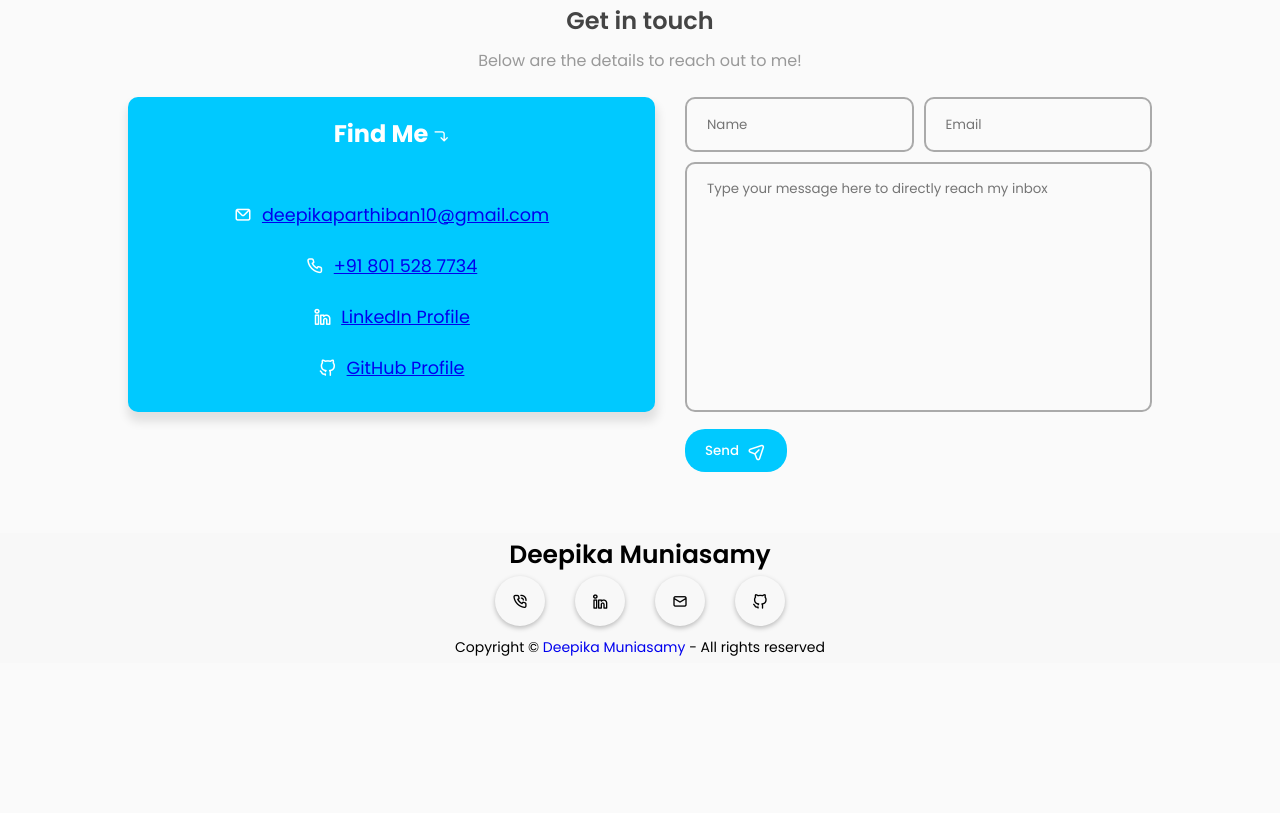
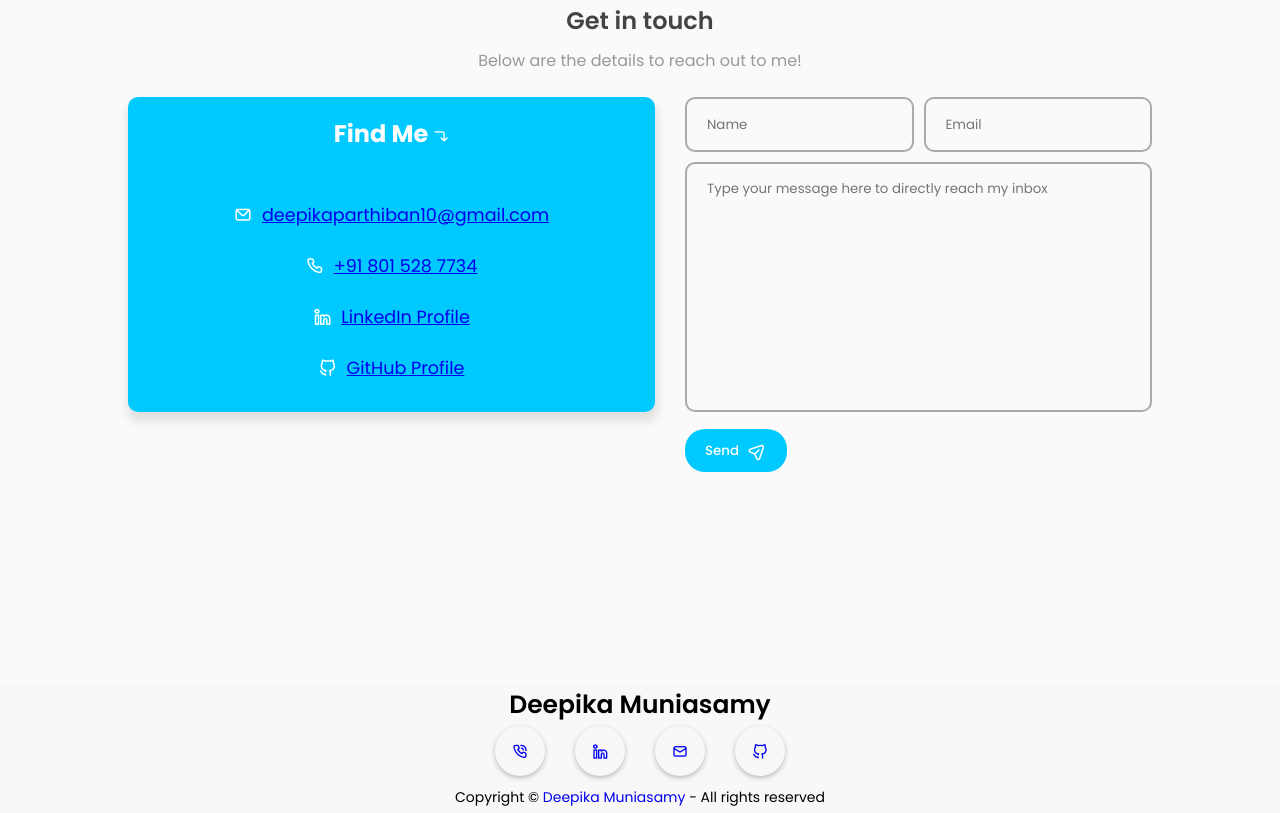
Before and after one commit to m-deepika-data/portfolio-website, a plain HTML site: page index.html in a window 1280 px wide. Shown: the part 3734-4547 px from the top of the page. Before the commit the page ends 4417 px from the top, so only its background shows below. Drawn offline with nearby package versions, Linux system fonts and the light colour scheme.

Commit message:
Footer section fied

```diff
--- a/index.html
+++ b/index.html
@@ -318,6 +318,7 @@
           <div class="project-desc">A comprehensive Power BI dashboard built for AtliQ Hardwares to track sales, finance, marketing, supply chain, and forecast accuracy—enabling data-driven decisions across the organization.</div>
           <div class="project-buttons">
             <a href="https://www.linkedin.com/feed/update/urn:li:activity:7238998418734358529/" target="_blank">View Project Engagement</a>
+            <a href="https://app.powerbi.com/view?r=eyJrIjoiYjQ3NzM0ODctOTEyYi00MmQxLWJjNDMtYTFhOWZjNzA5MDNiIiwidCI6ImM2ZTU0OWIzLTVmNDUtNDAzMi1hYWU5LWQ0MjQ0ZGM1YjJjNCJ9" target="_blank">View Project</a>
             <a href="https://github.com/m-deepika-data/Projects-/tree/main/Power%20BI/Business%20Insights%20360%20-%20Atliq%20PBI%20Dashboard" target="_blank">View project on GitHub</a>
           </div>
         </div>
@@ -335,7 +336,7 @@
         Data was sourced through web scraping from Wikipedia, and this project launched the 'Elections & Politics' category in my portfolio.
       </div>
       <div class="project-buttons">
-        <a href="https://app.powerbi.com/groups/me/reports/52d3c6b3-d30e-446a-b60c-c0ae6d93bd6b/ReportSection?experience=power-bi" target="_blank">View Project </a>
+        <a href="https://app.powerbi.com/view?r=eyJrIjoiNDhlNmU3ZjctNjczOS00NmYzLTgwNWEtZjBhZjNmZTI5NjJjIiwidCI6ImM2ZTU0OWIzLTVmNDUtNDAzMi1hYWU5LWQ0MjQ0ZGM1YjJjNCJ9" target="_blank">View Project </a>
         <a href="https://github.com/m-deepika-data/Projects-/tree/main/Power%20BI/TN%20Election%20-%20PBI%20Dashboard" target="_blank">View project on GitHub</a>
       </div>
     </div>
@@ -463,10 +464,12 @@
     </div>
 
     <div class="footer-social-icons">
-      <div class="icon" onclick="location.href='tel:+918015287734';"><i class="uil uil-phone-volume"></i></div>
-      <div class="icon" onclick="window.open('https://www.linkedin.com/in/mdeepika/','_blank','noopener noreferrer');"><i class="uil uil-linkedin-alt"></i></div>
-      <div class="icon" onclick="location.href='mailto:deepikaparthiban10@gmail.com';"><i class="uil uil-envelope-alt"></i></div>
-      <div class="icon" onclick="window.open('https://github.com/m-deepika-data','_blank','noopener noreferrer');"><i class="uil uil-github-alt"></i></div>
+  <div class="footer-social-icons">
+  <a href="tel:+918015287734" class="footer-icon"><i class="uil uil-phone-volume"></i></a>
+  <a href="https://www.linkedin.com/in/mdeepika/" target="_blank" rel="noopener noreferrer" class="footer-icon"><i class="uil uil-linkedin-alt"></i></a>
+  <a href="mailto:deepikaparthiban10@gmail.com" class="footer-icon"><i class="uil uil-envelope-alt"></i></a>
+  <a href="https://github.com/m-deepika-data" target="_blank" rel="noopener noreferrer" class="footer-icon"><i class="uil uil-github-alt"></i></a>
+</div>
     </div>
 
     <div class="bottom-footer">
--- a/style.css
+++ b/style.css
@@ -385,12 +385,13 @@
     /* ----- FOOTER BOX ----- */
     footer{
         display: flex;
-        margin-top: -150px;
+        margin-top: 0px;
         justify-content: center;
         align-items: center;
         flex-direction: column;
         row-gap: 2px;
         background: #F8F8F8;
+          position: relative;
         padding-block: 3px 5px;
     }
 
@@ -1155,3 +1156,21 @@
   width: 20px;
   height: 20px;
 }
+.footer-social-icons{
+        display: flex;
+        justify-content: center;
+        gap: 30px;
+    }
+    .footer-icon{
+        display: flex;
+        justify-content: center;
+        align-items: center;
+        width: 50px;
+        height: 50px;
+        border-radius: 50%;
+        box-shadow: 0px 2px 5px 0px rgba(0, 0, 0, 0.25);
+        cursor: pointer;
+    }
+ .footer-icon:hover{
+        color: var(--second-color);
+    }
```
